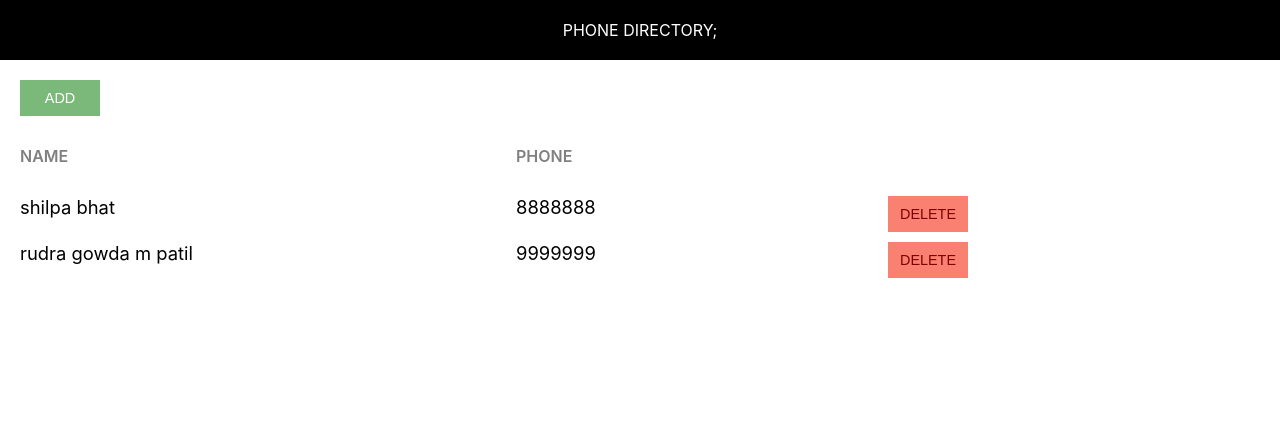
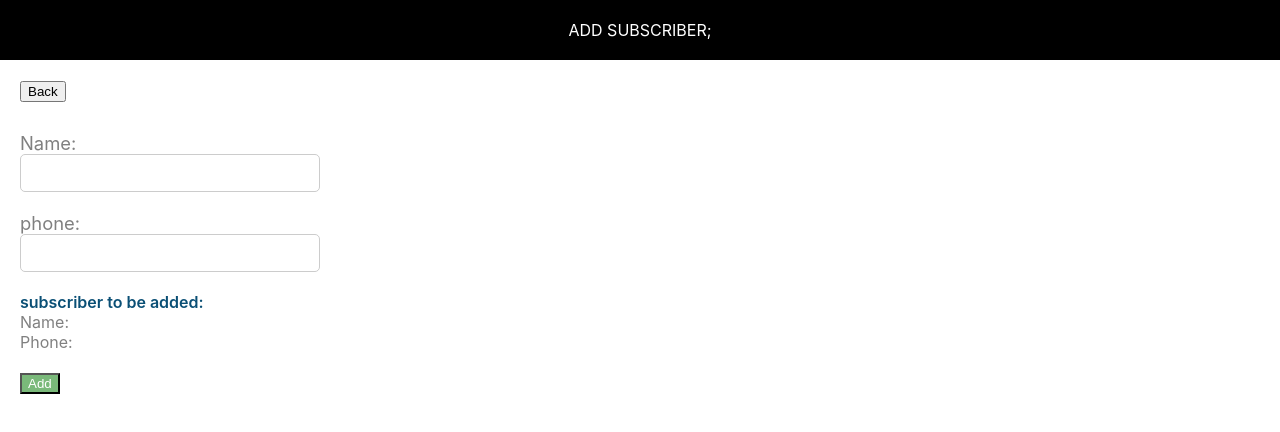
Before and after one commit to dhanusri/phone-directory, a React (Create React App) app: page / in a window 1280 px wide. Shown: the top 432 px of the page. Built offline with nearby package versions, Linux system fonts and the light colour scheme.

Commit message:
Added ‘AddSubscriber’ component

```diff
--- /dev/null
+++ b/src/AddSubscriber.css
@@ -0,0 +1,36 @@
+.subscriber-form {
+    margin-top: 30px;
+}
+
+.label-control {
+    color: #808080;
+    font-size: 1.15rem;
+    margin-right: 15px;
+}
+
+.input-control {
+    width: 300px;
+    min-width: 100px;
+    padding: 10px 15px;
+    display: inline-block;
+    border: 1px solid #ccc;
+    border-radius: 5px;
+    box-sizing: border-box;
+    font-size: 0.9rem;
+    outline: none;
+}
+
+.subscriber-info-container {
+    font-size: 1rem;
+    margin-right: 10px;
+    margin-bottom: 20px;
+}
+
+.subscriber-to-add-heading {
+    color: #0a4f75;
+    font-weight: 600;
+}
+
+.subscriber-info {
+    color: #808080;
+}
--- /dev/null
+++ b/src/AddSubscriber.js
@@ -0,0 +1,31 @@
+import React from "react";
+import react,{Component} from 'react';
+import Header from "./Header";
+import './AddSubscriber.css'
+
+class AddSubscriber extends Component{
+    render(){
+        return(
+            <div>
+                <Header heading="Add Subscriber"/>
+                <div className="component-body-container">
+                    <button className="custom-buttton" >Back</button>
+                    <form className="subscriber-form">
+                        <label htmlFor="name" className="label-control">Name:</label><br/>
+                        <input id="name" type="text" className="input-control" name="name"/><br/><br/>
+                        <label htmlFor="phone" className="label-control">phone:</label><br/>
+                        <input id="phone" type="text" className="input-control" name="phone"/><br/><br/>
+                        <div className="subscriber-info-container">
+                            <span className="subscriber-to-add-heading">subscriber to be added:</span><br/>
+                            <span className="subscriber-info">Name:</span><br/>
+                            <span className="subscriber-info">Phone:</span>
+                        </div>
+                        </form>
+                        <button type="submit" className="custom btn add-btn">Add</button>
+                </div>
+            </div>
+        )
+    }
+}
+
+export default AddSubscriber;
--- a/src/App.css
+++ b/src/App.css
@@ -1,17 +1,4 @@
-.component-body-container {
-    padding: 20px;
-}
 
-.custom-btn {
-    padding: 10px;
-    border: none;
-    margin-right: 10px;
-    text-transform: uppercase;
-    width: 80px;
-    font-size: 0.9rem;
-    cursor: pointer;
-    outline: none;
-}
 .deletebutton {
     padding: 10px;
     border: none;
@@ -24,10 +11,6 @@
     color:maroon;
     background-color:salmon;
     font-style: bold;
-}
-.add-btn {
-    background: #7ab97a;
-    color: #fff;
 }
 
 .grid-container {
--- a/src/App.js
+++ b/src/App.js
@@ -3,7 +3,12 @@
 import Header from './Header.js';
 import './App.css';
 
+
+
 class App extends Component {
+  deleteHandler(message){
+    alert(message);
+  }
   render() {
     let subscriber=[
 
@@ -33,7 +38,7 @@
               return <div key={sub.id} className="grid-container">
                 <span className="grid-item">{sub.name}</span>
                 <span className="grid-item">{sub.phone}</span>
-                <button className="deletebutton" >Delete</button>
+                <button className="deletebutton" onClick={this.deleteHandler.bind(this,"Delete Handler Clicked")}>Delete</button>
                 </div>
             })
           }
--- /dev/null
+++ b/src/Common/Common.css
@@ -0,0 +1,18 @@
+.component-body-container {
+    padding: 20px;
+}
+
+.custom-btn {
+    padding: 10px;
+    border: none;
+    margin-right: 10px;
+    text-transform: uppercase;
+    width: 80px;
+    font-size: 0.9rem;
+    cursor: pointer;
+    outline: none;
+}
+.add-btn {
+    background: #7ab97a;
+    color: #fff;
+}
--- a/src/index.js
+++ b/src/index.js
@@ -2,11 +2,13 @@
 import ReactDOM from 'react-dom';
 import './index.css';
 import App from './App';
+import AddSubscriber from './AddSubscriber';
 import reportWebVitals from './reportWebVitals';
+import './Common/Common.css';
 
 ReactDOM.render(
   <React.StrictMode>
-    <App />
+    <AddSubscriber />
   </React.StrictMode>,
   document.getElementById('root')
 );
```
